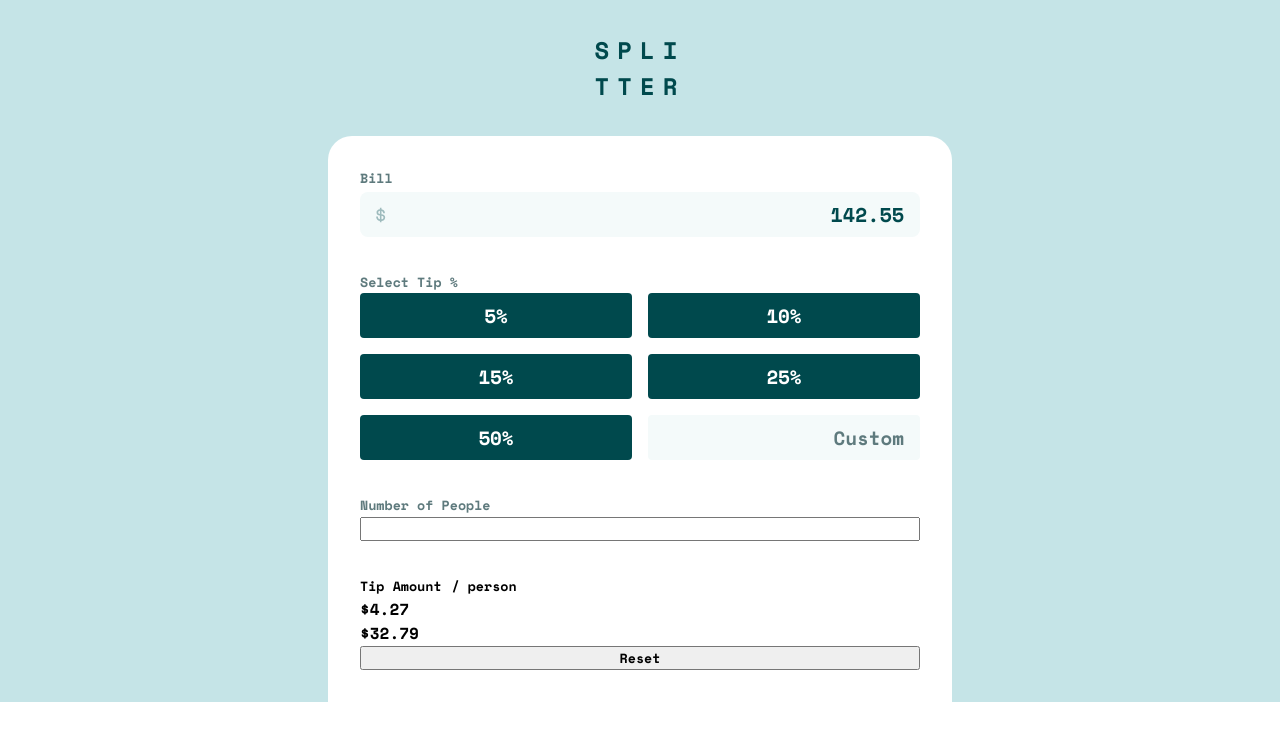
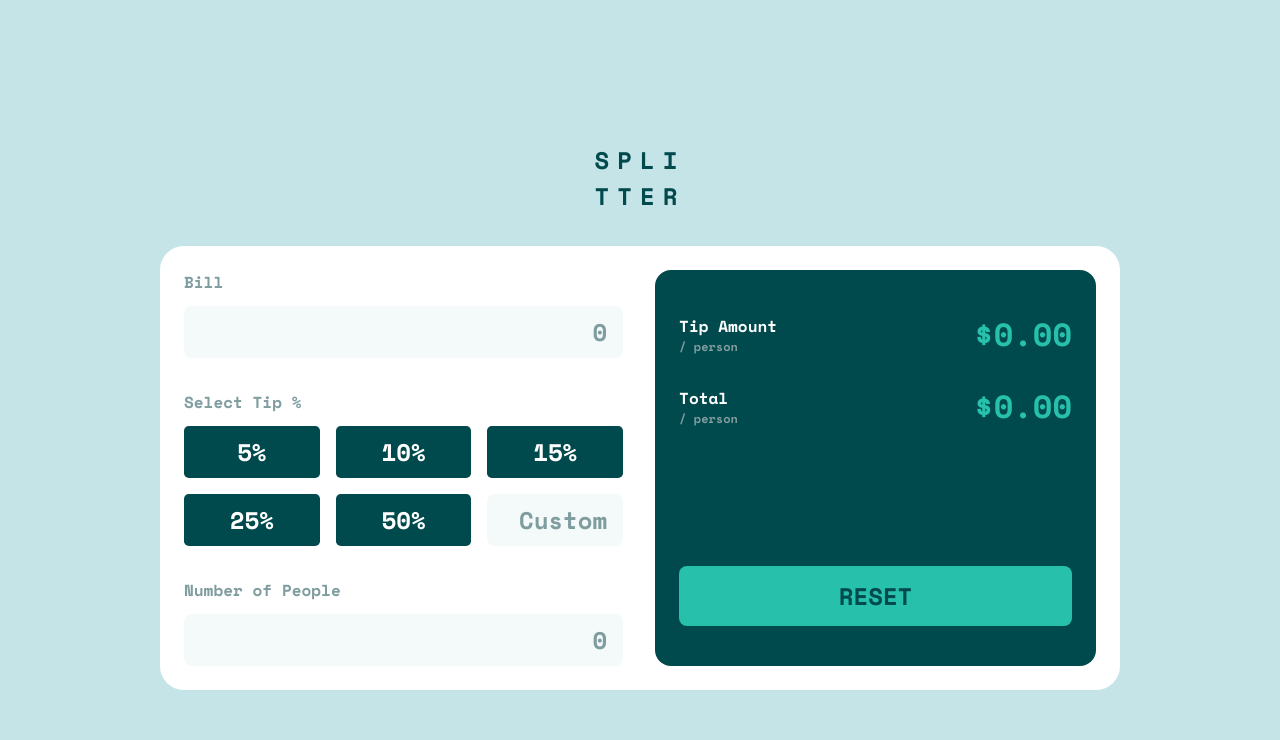
Before and after one commit to Dumont19/tip-calculator-app-main, a plain HTML site: page index.html in a window 1280 px wide. Drawn offline with nearby package versions, Linux system fonts and the light colour scheme.

Commit message:
layout fixed

```diff
--- a/index.html
+++ b/index.html
@@ -15,16 +15,13 @@
       <span>tter</span>
     </div>
     <div class="wrapper">
+      <div class="inputs">
         <div class="bill">
-        <small>Bill</small>
-        <div class="bill-value">
-          <img src="images/icon-dollar.svg" alt="">
-          <span>142.55</span>
+          <label for="bill-value">Bill</label>
+          <input type="number" id="bill-value" placeholder="0">
           </div>
-      </div>
-
         <div class="tip">
-        <small>Select Tip %</small>
+          <label for="tip-number">Select Tip %</label>
           <div class="btns">
             <button class="tip-value">5%</button>
             <button class="tip-value">10%</button>
@@ -34,10 +31,13 @@
             <input type="number" id="tip-number" placeholder="Custom">
           </div>
         </div>
-
         <div class="number-people">
-        <small>Number of People</small>
-        <input type="number" id="n-people">
+          <div class="n-people-header">
+            <label for="n-people">Number of People</label>
+            <small class="error-msg">Can't be zero</small>
+          </div>
+          <input type="number" id="n-people" placeholder="0">
+          </div>
       </div>
 
       <div class="totals">
@@ -45,15 +45,15 @@
           <div class="amount-l">
             <small class="tip-amount">Tip Amount</small>
             <small class="p-person">/ person</small>
-            <div class="totals-r">$4.27</div>
           </div>
+          <div class="totals-r">$0.00</div>
         </div>
         <div class="total">
           <div class="total-l">
-            <small class="total-person"></small>
-            <small class="p-person"></small>
+            <small class="total-person">Total</small>
+            <small class="p-person">/ person</small>
           </div>
-          <div class="totals-r">$32.79</div>
+          <div class="totals-r">$0.00</div>
         </div>
         <button class="reset">Reset</button>
       </div>
--- a/styles/styles.css
+++ b/styles/styles.css
@@ -15,22 +15,30 @@
   --light-grayish-cyan: hsl(185, 41%, 84%);
   --very-light-grayish-cyan: hsl(189, 41%, 97%);
   --white: hsl(0, 0%, 100%);
+  --red: hsl(0, 79%, 68%);
 }
 
 body {
+  display: flex;
+  justify-content: center;
   width: 100%;
-  height: 100vh;
-  background: var(--Light-grayish-cyan);
+  min-height: 100vh;
+  background-color: var(--light-grayish-cyan);
   font-family: var(--font);
+  font-size: 1.5rem;
 }
 
 button,
 input {
+  border: none;
+  outline: none;
   font-family: var(--font);
   width: 100%;
 }
 
 .container {
+  max-width: 60rem;
+  height: 100vh;
   background: var(--light-grayish-cyan);
   display: flex;
   flex-direction: column;
@@ -55,48 +63,59 @@ input {
   flex-direction: column;
   gap: 2rem;
   background: var(--white);
-  padding: 2rem;
-  border-radius: 1.5rem 1.5rem 0 0;
+  padding: 1.5rem;
+  border-radius: 1.5rem;
 }
 
-.bill {
-  display: flex;
-  flex-direction: column;
-  gap: .25rem;
+.bill,
+.tip {
+  margin-bottom: 2rem;
 }
 
-.bill small,
-.tip small,
-.number-people small {
-  color: var(--dark-grayish-cyan);
+.bill label,
+.number-people label,
+.tip label {
+  color: var(--grayish-cyan);
+  font-size: 1rem;
+  display: block;
+  margin-bottom: .75rem;
 }
 
-.bill-value {
-  display: flex;
-  justify-content: space-between;
-  align-items: center;
+.bill input,
+.number-people input,
+.btns input{
   background: var(--very-light-grayish-cyan);
+  text-align: right;
   padding: .5rem 1rem;
   border-radius: .5rem;
+  font-size: 1.5rem;
+  color: var(--very-dark-cyan);
   cursor: pointer;
   transition: .4s ease;
 }
 
-.bill-value:hover {
+.bill input:hover,
+.number-people input:hover,
+.tip input:hover {
   border: 2px solid var(--strong-cyan);
 }
 
-.bill-value img {
-  height: 1rem;
+.bill input:focus,
+.number-people input:focus,
+.tip input:focus {
+  border: 2px solid var(--strong-cyan);
 }
 
-.bill-value span {
-  color: var(--very-dark-cyan);
-  font-size: 1.25rem;
+.bill input::placeholder,
+.number-people input::placeholder,
+.btns input::placeholder {
+  color: var(--grayish-cyan);
 }
 
-.tip small {
-  margin-bottom: 1rem;
+.bill input::-webkit-inner-spin-button,
+.number-people input::-webkit-inner-spin-button,
+.tip input::-webkit-inner-spin-button {
+  appearance: none;
 }
 
 .btns {
@@ -109,38 +128,105 @@ input {
   background: var(--very-dark-cyan);
   color: var(--white);
   border: none;
-  padding: .5rem;
-  border-radius: .25rem;
-  font-size: 1.2rem;
+  padding: .5rem 0;
+  border-radius: .3rem;
+  font-size: 1.5rem;
   cursor: pointer;
   transition: .4s ease;
 }
 
 .btns button:hover {
-  background: var(--light-grayish-cyan);
+  background: var(--strong-cyan);
   color: var(--very-dark-cyan);
 }
 
-#tip-number {
-  border: none;
-  background: var(--very-light-grayish-cyan);
-  color: var(--very-dark-cyan);
-  border-radius: .25rem;
-  font-size: 1.2rem;
-  text-align: right;
-  padding: 0 1rem;
-  cursor: pointer;
-  transition: .4s ease;
+.n-people-header {
+  display: flex;
+  justify-content: space-between;
 }
 
-#tip-number:hover {
-  border: 2px solid var(--strong-cyan);
+.n-people-header .error-msg {
+  display: none;
+  color: var(--red);
+  font-size: 1rem;
 }
 
-#tip-number::placeholder {
-  color: var(--dark-grayish-cyan);
+.totals {
+  background: var(--very-dark-cyan);
+  padding: 2.5rem 1.5rem 1.5rem 1.5rem;
+  border-radius: 1rem;
 }
 
-#tip-number::-webkit-inner-spin-button {
-  appearance: none;
+.totals small {
+  color: var(--white);
+  font-size: 1rem;
 }
+
+.totals .p-person {
+  color: var(--grayish-cyan);
+  font-size: .75rem;
+}
+
+.amount,
+.total {
+  display: flex;
+  align-items: center;
+  justify-content: space-between;
+  color: var(--strong-cyan);
+  margin-bottom: 2.5rem;
+}
+
+.amount {
+  margin-bottom: 1.5rem;
+}
+
+.amount-l,
+.total-l {
+  display: flex;
+  flex-direction: column;
+}
+
+
+
+.totals-r {
+  font-size: 2rem;
+}
+
+.totals button {
+  border: none;
+  cursor: pointer;
+  background: var(--strong-cyan);
+  color: var(--very-dark-cyan);
+  padding: .75rem 0;
+  border-radius: .5rem;
+  font-size: 1.5rem;
+  text-transform: uppercase;
+}
+
+.error {
+  border: 2px solid var(--red);
+}
+
+@media (min-width: 600px) {
+  .wrapper {
+    flex-direction: row;
+  }
+
+  .inputs {
+    width: 50%;
+  }
+
+  .btns {
+    display: grid;
+    grid-template-columns: repeat(3, 1fr);
+    gap: 1rem;
+  }
+
+  .totals {
+    width: 50%;
+  }
+
+  .total {
+    padding-bottom: 6rem;
+  }
+}
```
Also changed, not shown: 1 other file. Lines whose indentation alone changed are shown as unchanged.
